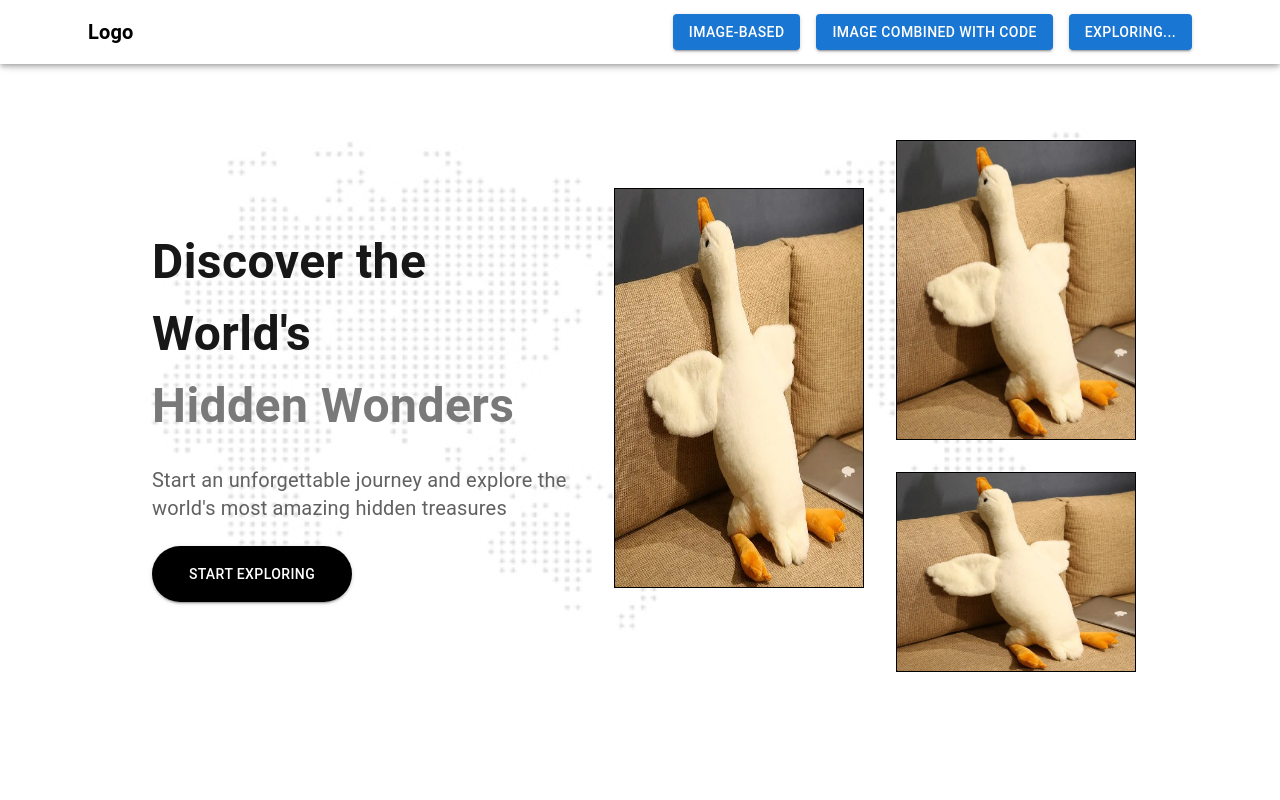
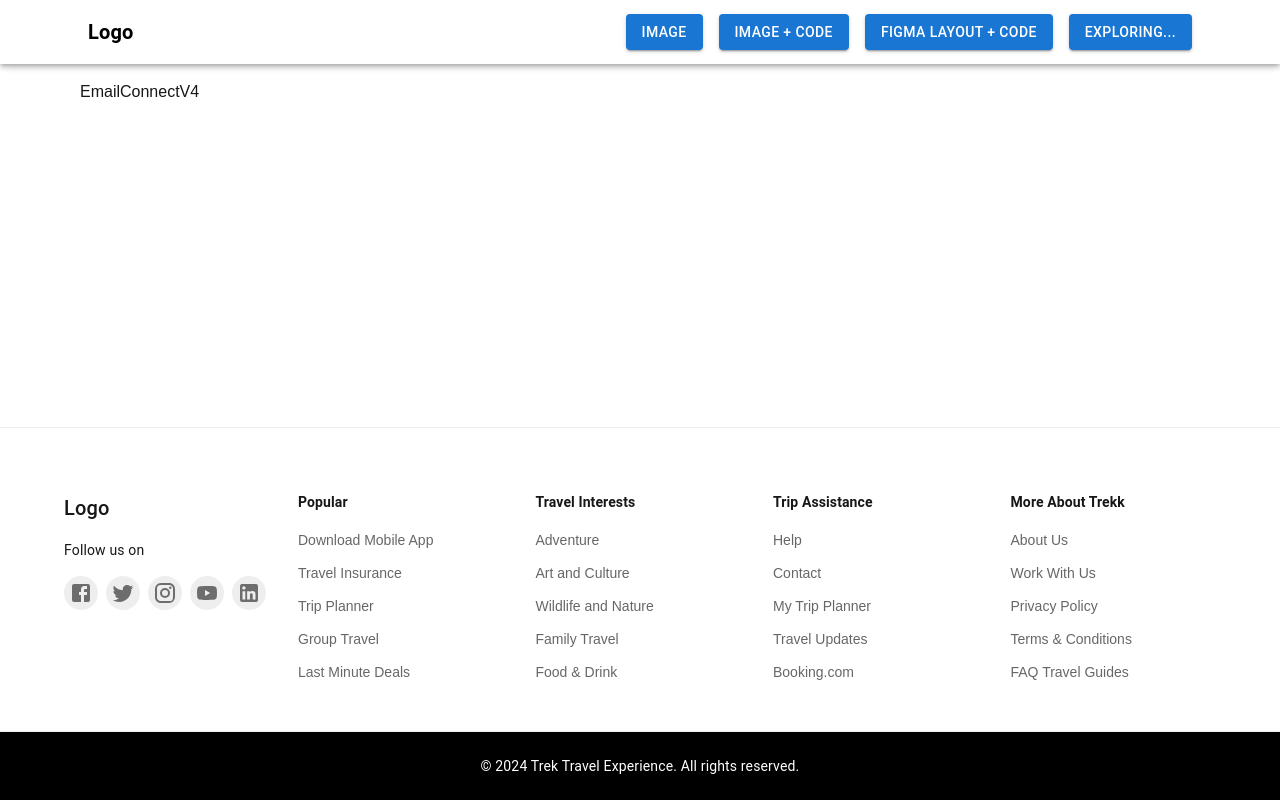
Before and after one commit to Yuki-kykyky/layout-demos, a Next.js app: page / in a window 1280 px wide. Both pictures are taken after a click on the button "EXPLORING...". Shown: the top 800 px of the page. Built offline with nearby package versions, Linux system fonts and the light colour scheme.

Commit message:
update folder layer

```diff
--- /dev/null
+++ b/app/components/v4/email-connect-v4.tsx
@@ -0,0 +1,5 @@
+import React from "react";
+
+export default function EmailConnectV4() {
+  return <div>EmailConnectV4</div>;
+}
--- /dev/null
+++ b/app/components/version-selector.tsx
@@ -0,0 +1,33 @@
+import { Button } from "@mui/material";
+import React from "react";
+
+interface VersionMap {
+  [key: string]: {
+    label: string;
+    content: React.ReactNode;
+  };
+}
+
+interface VersionSelectorProps {
+  versionMap: VersionMap;
+  onVersionChange: (version: string) => void;
+}
+
+export default function VersionSelector({
+  versionMap,
+  onVersionChange,
+}: VersionSelectorProps) {
+  return (
+    <div className="flex gap-4 justify-center">
+      {Object.entries(versionMap).map(([version, { label }]) => (
+        <Button
+          key={version}
+          variant="contained"
+          onClick={() => onVersionChange(version)}
+        >
+          {label}
+        </Button>
+      ))}
+    </div>
+  );
+}
--- a/app/page.tsx
+++ b/app/page.tsx
@@ -1,70 +1,48 @@
 "use client";
+import Footer from "@/app/components/v1/footer";
 import React, { useState } from "react";
 import Header from "./header";
-import BannerSection from "@/app/components/v1/banner-section";
-import TopDestinations from "@/app/components/v1/top-destinations";
-import LatestStories from "@/app/components/v1/latest-stories";
-import Highlights from "@/app/components/v1/highlights";
-import EmailConnect from "@/app/components/v1/email-connect";
-import Footer from "@/app/components/v1/footer";
-import { Button } from "@mui/material";
-import EmailConnectV2 from "./components/v2/email-connect-v2";
-import HighlightsV2 from "./components/v2/highlights-v2";
-import LatestStoriesV2 from "./components/v2/latest-stories-v2";
-import TopDestinationsV2 from "./components/v2/top-destinations-v2";
-import BannerSectionV2 from "./components/v2/banner-section-v2";
-import EmailConnectV3 from "./components/v3/email-connect-v3";
-import HighlightsV3 from "./components/v3/highlights-v3";
-import LatestStoriesV3 from "./components/v3/latest-stories-v3";
-import TopDestinationsV3 from "./components/v3/top-destinations-v3";
-import BannerSectionV3 from "./components/v3/banner-section-v3";
+import VersionSelector from "@/app/components/version-selector";
+
+import { ImageGeneration } from "./pages/image-generation";
+import { ImageCodeGeneration } from "./pages/image-with-code-generation";
+import EmailConnectV4 from "./components/v4/email-connect-v4";
+import { FigmaCodeGeneration } from "./pages/figma-with-code-generation";
+
 export default function Home() {
+  const versionMap = {
+    v1: {
+      label: "image",
+      content: <ImageGeneration />,
+    },
+    v2: {
+      label: "image + code",
+      content: <ImageCodeGeneration />,
+    },
+    v3: {
+      label: "figma layout + code",
+      content: <FigmaCodeGeneration />,
+    },
+    v4: {
+      label: "exploring...",
+      content: <EmailConnectV4 />,
+    },
+  };
+
   const [version, setVersion] = useState("v1");
+
   return (
     <div className="min-h-screen flex flex-col">
       <Header
         slot={
-          <div className="flex gap-4 justify-center">
-            <Button variant="contained" onClick={() => setVersion("v1")}>
-              Image-based
-            </Button>
-            <Button variant="contained" onClick={() => setVersion("v2")}>
-              Image combined with code
-            </Button>
-            <Button variant="contained" onClick={() => setVersion("v3")}>
-              EXPLORING...
-            </Button>
-          </div>
+          <VersionSelector
+            versionMap={versionMap}
+            onVersionChange={setVersion}
+          />
         }
       />
       <main className="flex-1 flex flex-col gap-8 p-8 sm:p-20">
-        {version === "v1" && (
-          <>
-            <BannerSection />
-            <TopDestinations />
-            <LatestStories />
-            <Highlights />
-            <EmailConnect />
-          </>
-        )}
-        {version === "v2" && (
-          <>
-            <BannerSectionV2 />
-            <TopDestinationsV2 />
-            <LatestStoriesV2 />
-            <HighlightsV2 />
-            <EmailConnectV2 />
-          </>
-        )}
-        {version === "v3" && (
-          <>
-            <BannerSectionV3 />
-            <TopDestinationsV3 />
-            <LatestStoriesV3 />
-            <HighlightsV3 />
-            <EmailConnectV3 />
-          </>
-        )}
+        {versionMap[version as keyof typeof versionMap].content}
       </main>
       <Footer />
     </div>
--- /dev/null
+++ b/app/pages/figma-with-code-generation.tsx
@@ -0,0 +1,18 @@
+import React from "react";
+import BannerSectionV3 from "../components/v3/banner-section-v3";
+import EmailConnectV3 from "../components/v3/email-connect-v3";
+import HighlightsV3 from "../components/v3/highlights-v3";
+import LatestStoriesV3 from "../components/v3/latest-stories-v3";
+import TopDestinationsV3 from "../components/v3/top-destinations-v3";
+
+export function FigmaCodeGeneration() {
+  return (
+    <>
+      <BannerSectionV3 />
+      <TopDestinationsV3 />
+      <LatestStoriesV3 />
+      <HighlightsV3 />
+      <EmailConnectV3 />
+    </>
+  );
+}
--- /dev/null
+++ b/app/pages/image-generation.tsx
@@ -0,0 +1,18 @@
+import React from "react";
+import BannerSection from "../components/v1/banner-section";
+import EmailConnect from "../components/v1/email-connect";
+import Highlights from "../components/v1/highlights";
+import LatestStories from "../components/v1/latest-stories";
+import TopDestinations from "../components/v1/top-destinations";
+
+export function ImageGeneration() {
+  return (
+    <>
+      <BannerSection />
+      <TopDestinations />
+      <LatestStories />
+      <Highlights />
+      <EmailConnect />
+    </>
+  );
+}
--- /dev/null
+++ b/app/pages/image-with-code-generation.tsx
@@ -0,0 +1,18 @@
+import React from "react";
+import BannerSectionV2 from "../components/v2/banner-section-v2";
+import EmailConnectV2 from "../components/v2/email-connect-v2";
+import HighlightsV2 from "../components/v2/highlights-v2";
+import LatestStoriesV2 from "../components/v2/latest-stories-v2";
+import TopDestinationsV2 from "../components/v2/top-destinations-v2";
+
+export function ImageCodeGeneration() {
+  return (
+    <>
+      <BannerSectionV2 />
+      <TopDestinationsV2 />
+      <LatestStoriesV2 />
+      <HighlightsV2 />
+      <EmailConnectV2 />
+    </>
+  );
+}
```
